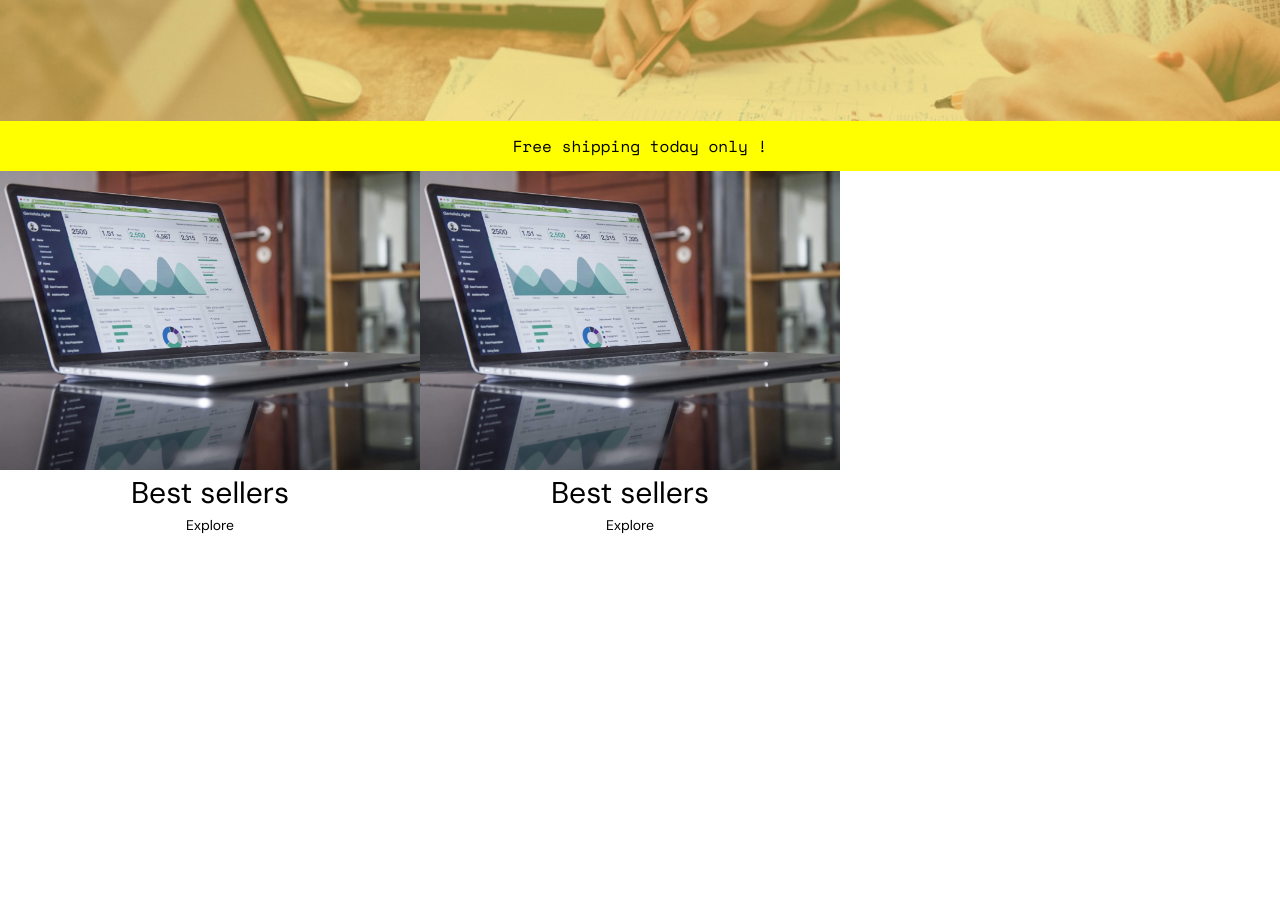
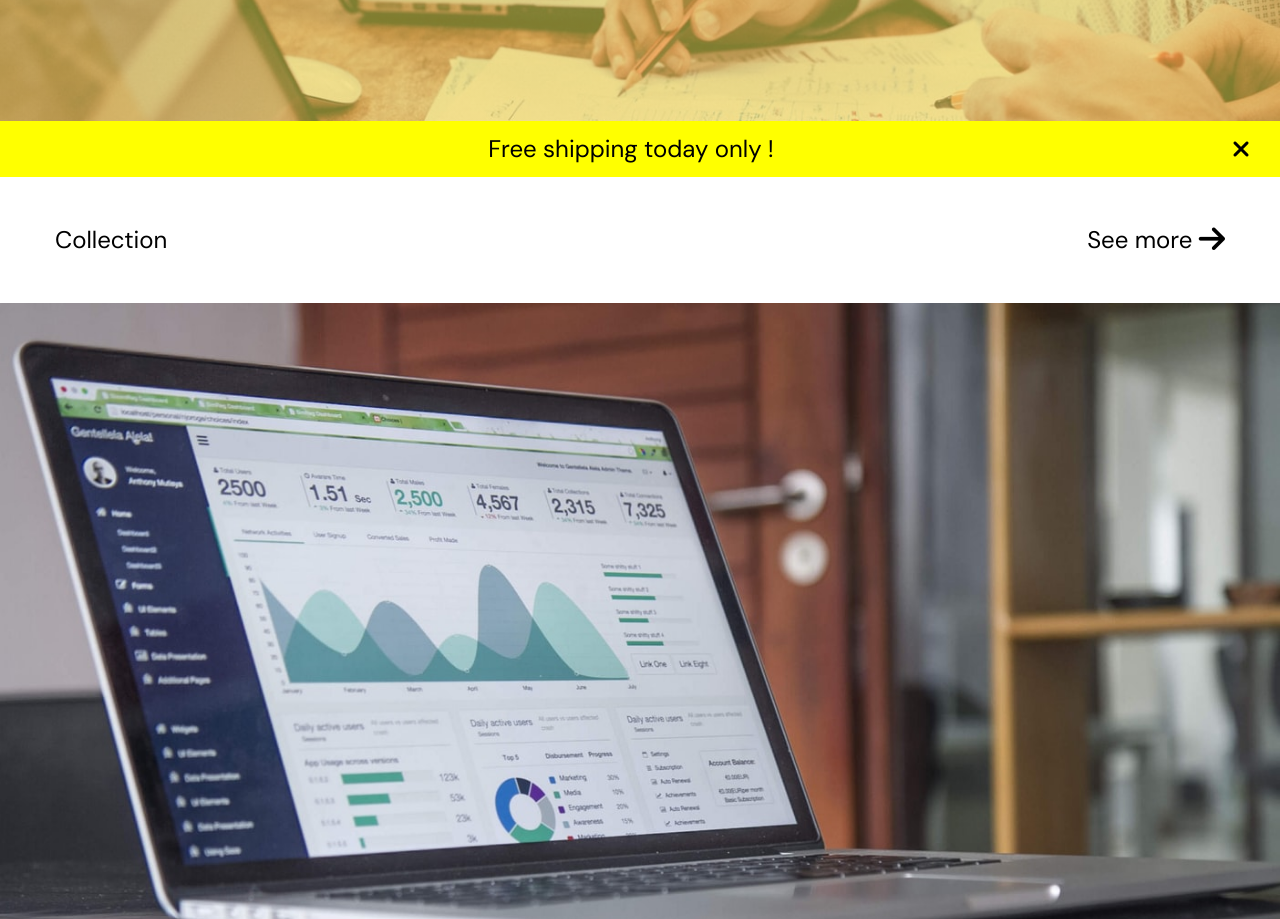
Before and after one commit to TangEric92/showcase, a plain HTML site: page index.html in a window 1280 px wide. Shown: the part 440-1359 px from the top of the page. Before the commit the page ends 1201 px from the top, so only its background shows below. Drawn offline with nearby package versions, Linux system fonts and the light colour scheme; files whose address does not match are found by name.

Commit message:
collections items

```diff
--- a/css/collection.css
+++ b/css/collection.css
@@ -1,49 +1,18 @@
-.collection {
-  height: 60vh;
+.shipping-bar {
   display: flex;
-  align-content: stretch;
-  align-items: stretch;
-  flex-wrap: nowrap;
+  align-items: center;
+  justify-content: space-between;
+  padding: 10px 30px;
+  background-color: yellow;
+}
+.shipping-bar p {
+  flex: 1;
+  text-align: center;
 }
 
-.section-top {
+.section-top-bar {
   display: flex;
   justify-content: space-between;
   align-items: center;
   padding: 45px 55px;
 }
-.section-top h3 {
-  padding: 10px 40px;
-  background-color: orange;
-  font-family: "DM Sans";
-  font-style: normal;
-  font-weight: bold;
-  font-size: 34px;
-  line-height: 44px;
-  transform: rotate(-5deg);
-  border-radius: 15%;
-}
-.section-top a {
-  font-family: "Space Mono";
-  font-style: normal;
-  font-weight: normal;
-  font-size: 24px;
-  line-height: 36px;
-}
-.collection-item {
-  width: 420px;
-  height: 590px;
-}
-
-.collection-info {
-  display: flex;
-  flex-direction: column;
-  justify-content: center;
-  align-items: center;
-}
-.collection-info h3 {
-  font-size: 30px;
-}
-.collection-info a {
-  font-size: 14px;
-}
--- a/css/style.css
+++ b/css/style.css
@@ -102,23 +102,6 @@ nav li {
   line-height: 120%;
 }
 
-.promotion {
-  display: flex;
-  justify-content: center;
-  height: 50px;
-  background-color: yellow;
-}
-.promotion p {
-  display: flex;
-  align-items: center;
-
-  font-family: "Space Mono";
-  font-style: normal;
-  font-weight: normal;
-  font-size: 16px;
-  line-height: 24px;
-}
-
 .dark {
   background-color: black;
   color: white;
--- a/index.html
+++ b/index.html
@@ -41,32 +41,26 @@
       </h2>
     </section>
 
-    <section class="promotion">
-      <p>Free shipping today only !</p>
-    </section>
-
     <section class="collection">
-      <div class="collection-item">
-        <div class="collection-image">
-          <img src="images/photo-1460925895917-afdab827c52f.jpeg" alt="" />
-        </div>
-        <div class="collection-info">
-          <h3>Best sellers</h3>
-          <a href="/">Explore</a>
-        </div>
+      <div class="shipping-bar">
+        <p>Free shipping today only !</p>
+        <i class="fas fa-times"></i>
       </div>
 
-      <div class="collection-item">
-        <div class="collection-image">
-          <img src="images/photo-1460925895917-afdab827c52f.jpeg" alt="" />
-        </div>
-        <div class="collection-info">
-          <h3>Best sellers</h3>
-          <a href="/">Explore</a>
+      <div class="section-top-bar">
+        <h3>Collection</h3>
+        <a href="/">See more <i class="fas fa-arrow-right fa-lg"></i></a>
+      </div>
+      <div class="collection-items">
+        <div class="collection-item">
+          <img src="images/photo-1460925895917-afdab827c52f.jpeg" alt="photo" />
+          <div class="collection-info">
+            <h4>Best sellers</h4>
+            <a href="/">Explore</a>
+          </div>
         </div>
       </div>
     </section>
-
     <script src="./index.js"></script>
   </body>
 </html>
```
